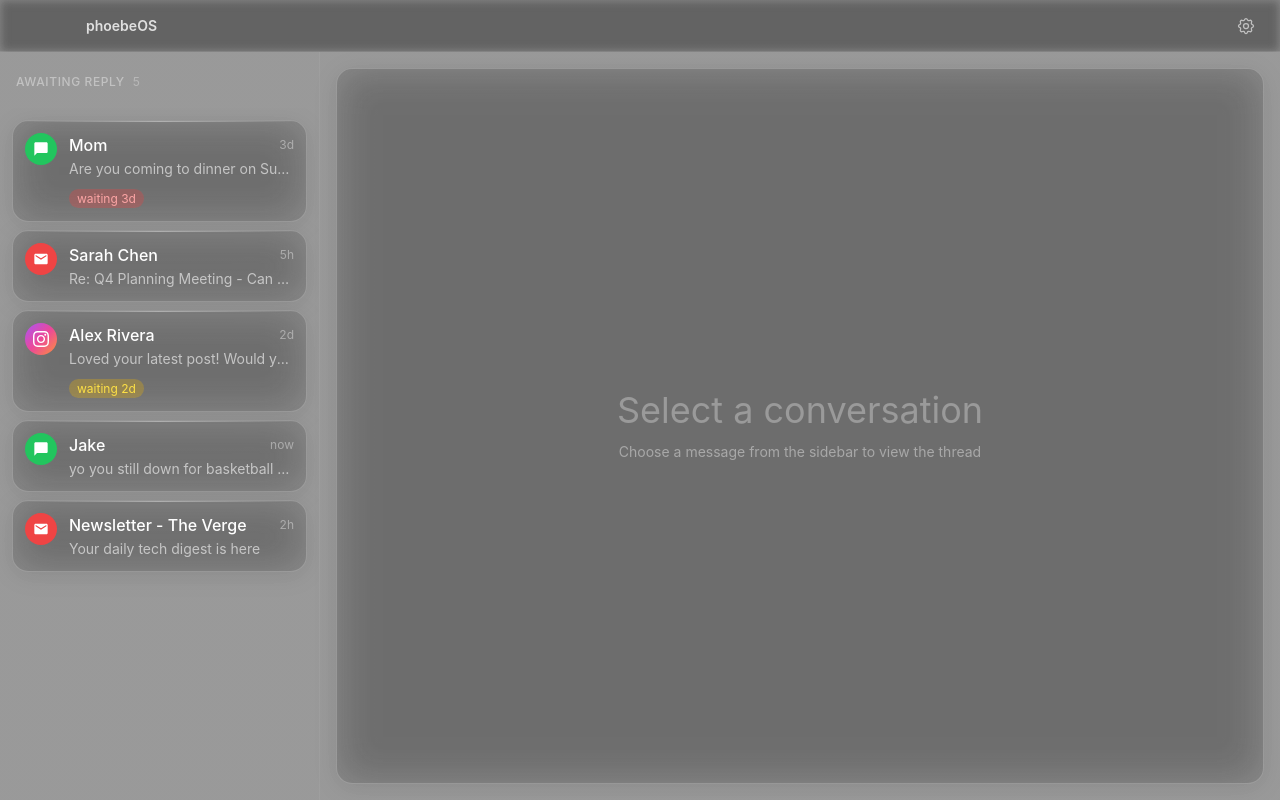
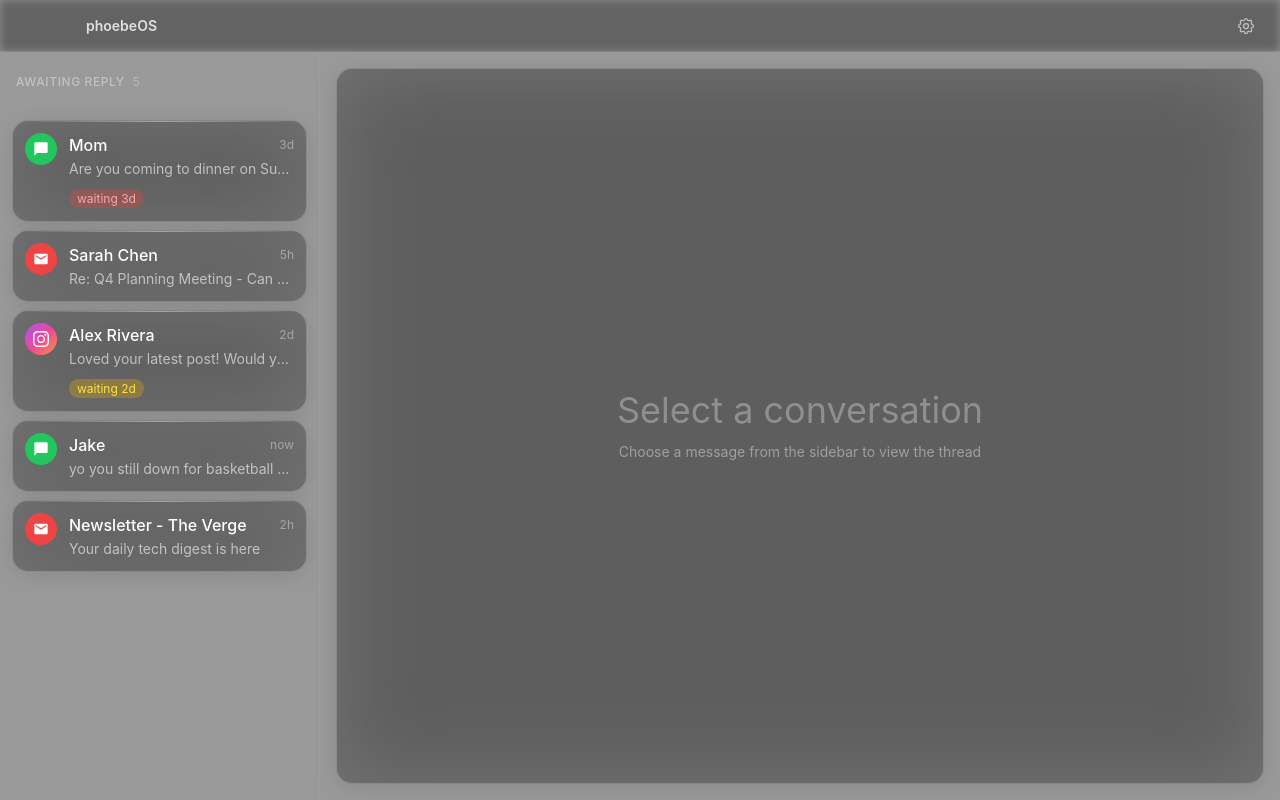
Before and after one commit to phobopan/myOS, a React (Vite) app: page / in a window 1280 px wide. Built offline with nearby package versions, Linux system fonts and the light colour scheme.

Commit message:
style(ui): increase widget opacity and blur for better text readability

```diff
--- a/src/renderer/index.css
+++ b/src/renderer/index.css
@@ -53,9 +53,9 @@ body {
    ======================================== */
 
 .widget-bubble {
-  background: linear-gradient(rgba(0, 0, 0, 0.15), rgba(0, 0, 0, 0.15)), rgba(255, 255, 255, 0.15);
-  backdrop-filter: blur(20px);
-  -webkit-backdrop-filter: blur(20px);
+  background: linear-gradient(rgba(0, 0, 0, 0.35), rgba(0, 0, 0, 0.35)), rgba(255, 255, 255, 0.25);
+  backdrop-filter: blur(40px);
+  -webkit-backdrop-filter: blur(40px);
   border-radius: 16px;
   border: 1px solid rgba(255, 255, 255, 0.2);
   box-shadow: 0 4px 24px rgba(0, 0, 0, 0.1);
@@ -82,20 +82,20 @@ body {
 }
 
 .widget-bubble:hover {
-  background: linear-gradient(rgba(0, 0, 0, 0.12), rgba(0, 0, 0, 0.12)), rgba(255, 255, 255, 0.22);
+  background: linear-gradient(rgba(0, 0, 0, 0.3), rgba(0, 0, 0, 0.3)), rgba(255, 255, 255, 0.3);
   border-color: rgba(255, 255, 255, 0.3);
 }
 
 .widget-bubble.selected {
-  background: linear-gradient(rgba(0, 0, 0, 0.1), rgba(0, 0, 0, 0.1)), rgba(255, 255, 255, 0.28);
+  background: linear-gradient(rgba(0, 0, 0, 0.25), rgba(0, 0, 0, 0.25)), rgba(255, 255, 255, 0.35);
   border-color: rgba(255, 255, 255, 0.35);
 }
 
 /* Large widget bubble for thread view */
 .widget-bubble-large {
-  background: linear-gradient(rgba(0, 0, 0, 0.15), rgba(0, 0, 0, 0.15)), rgba(255, 255, 255, 0.15);
-  backdrop-filter: blur(20px);
-  -webkit-backdrop-filter: blur(20px);
+  background: linear-gradient(rgba(0, 0, 0, 0.35), rgba(0, 0, 0, 0.35)), rgba(255, 255, 255, 0.25);
+  backdrop-filter: blur(40px);
+  -webkit-backdrop-filter: blur(40px);
   border-radius: 16px;
   border: 1px solid rgba(255, 255, 255, 0.2);
   box-shadow: 0 4px 24px rgba(0, 0, 0, 0.1);
```
